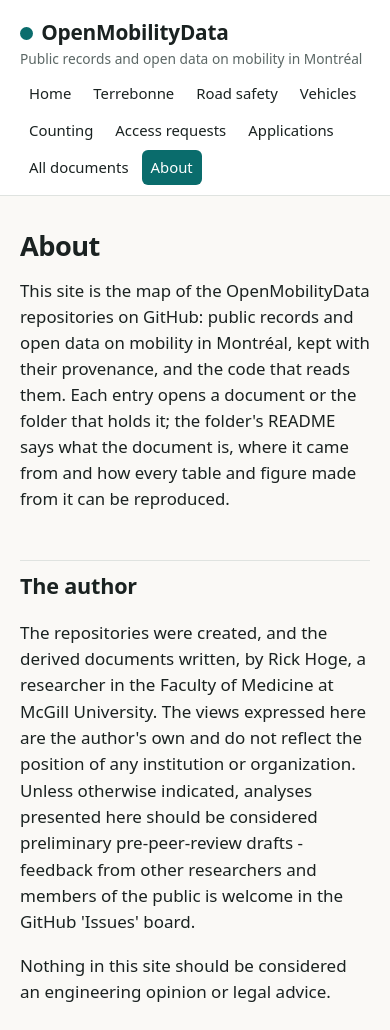
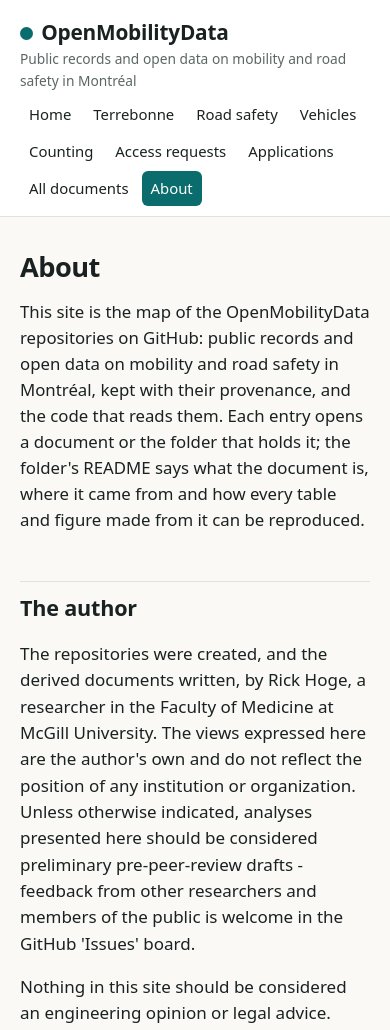
Before and after one commit to OpenMobilityData/openmobilitydata.github.io, a plain HTML site: page about.html in a window 390 px wide. Shown: the top 1030 px of the page. Drawn offline with Linux system fonts and the light colour scheme.

Commit message:
Tagline: « Public records and open data on mobility and road safety in Montréal » (owner's wording)
Co-Authored-By: Claude Fable 5.2 <noreply@anthropic.com>
Claude-Session: https://claude.ai/code/session_01DdMD1WR4JnUHogcp5nV4fu

```diff
--- a/about.html
+++ b/about.html
@@ -4,20 +4,20 @@
 <meta charset="utf-8">
 <meta name="viewport" content="width=device-width, initial-scale=1">
 <title>About · OpenMobilityData</title>
-<meta name="description" content="Public records and open data on mobility in Montréal">
+<meta name="description" content="Public records and open data on mobility and road safety in Montréal">
 <link rel="stylesheet" href="assets/site.css">
 </head>
 <body>
 <a class="skip" href="#main">Skip to the content</a>
 <header class="top">
 <div class="wrap">
-<a class="brand" href="index.html"><span class="brand-name">OpenMobilityData</span><span class="brand-tag">Public records and open data on mobility in Montréal</span></a>
+<a class="brand" href="index.html"><span class="brand-name">OpenMobilityData</span><span class="brand-tag">Public records and open data on mobility and road safety in Montréal</span></a>
 <nav aria-label="Sections"><a href="index.html">Home</a><a href="terrebonne.html">Terrebonne</a><a href="road-safety.html">Road safety</a><a href="vehicles.html">Vehicles</a><a href="counting.html">Counting</a><a href="access-requests.html">Access requests</a><a href="applications.html">Applications</a><a href="all.html">All documents</a><a href="about.html" aria-current="page">About</a></nav>
 </div>
 </header>
 <main id="main" class="wrap">
 <section class="prose"><h1>About</h1>
-<p>This site is the map of the OpenMobilityData repositories on GitHub: public records and open data on mobility in Montréal, kept with their provenance, and the code that reads them. Each entry opens a document or the folder that holds it; the folder&#x27;s README says what the document is, where it came from and how every table and figure made from it can be reproduced.</p>
+<p>This site is the map of the OpenMobilityData repositories on GitHub: public records and open data on mobility and road safety in Montréal, kept with their provenance, and the code that reads them. Each entry opens a document or the folder that holds it; the folder&#x27;s README says what the document is, where it came from and how every table and figure made from it can be reproduced.</p>
 <h2>The author</h2>
 <p>The repositories were created, and the derived documents written, by Rick Hoge, a researcher in the Faculty of Medicine at McGill University. The views expressed here are the author&#x27;s own and do not reflect the position of any institution or organization. Unless otherwise indicated, analyses presented here should be considered preliminary pre-peer-review drafts - feedback from other researchers and members of the public is welcome in the GitHub &#x27;Issues&#x27; board.</p>
 <p>Nothing in this site should be considered an engineering opinion or legal advice.</p>
```
Also changed, not shown: 404.html (+2 -2 lines), access-requests.html (+2 -2 lines), all.html (+2 -2 lines), applications.html (+2 -2 lines), counting.html (+2 -2 lines), index.html (+3 -3 lines), road-safety.html (+2 -2 lines), terrebonne.html (+2 -2 lines), vehicles.html (+2 -2 lines), 3 other files.
